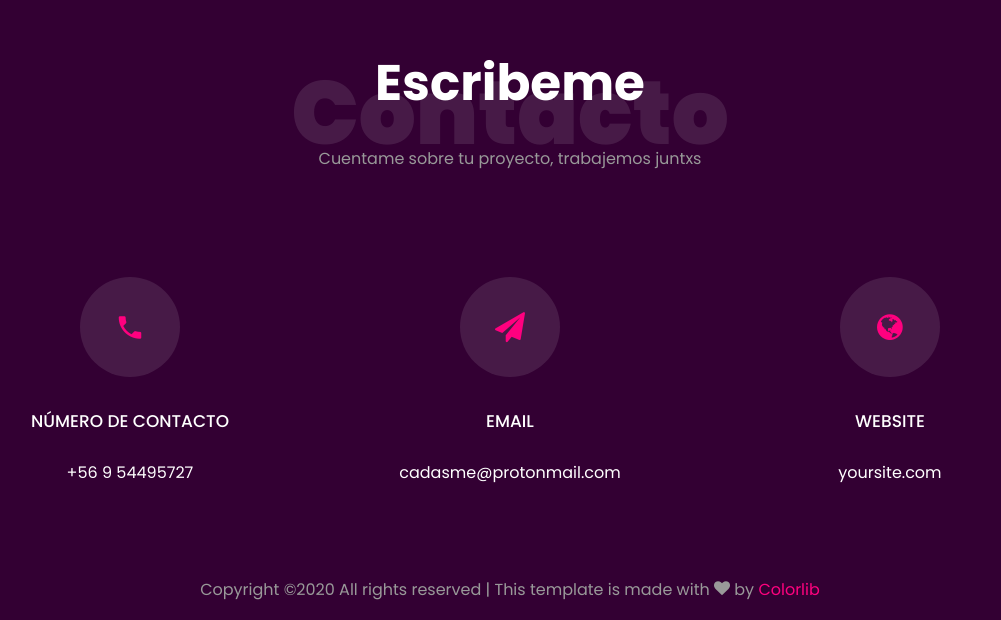
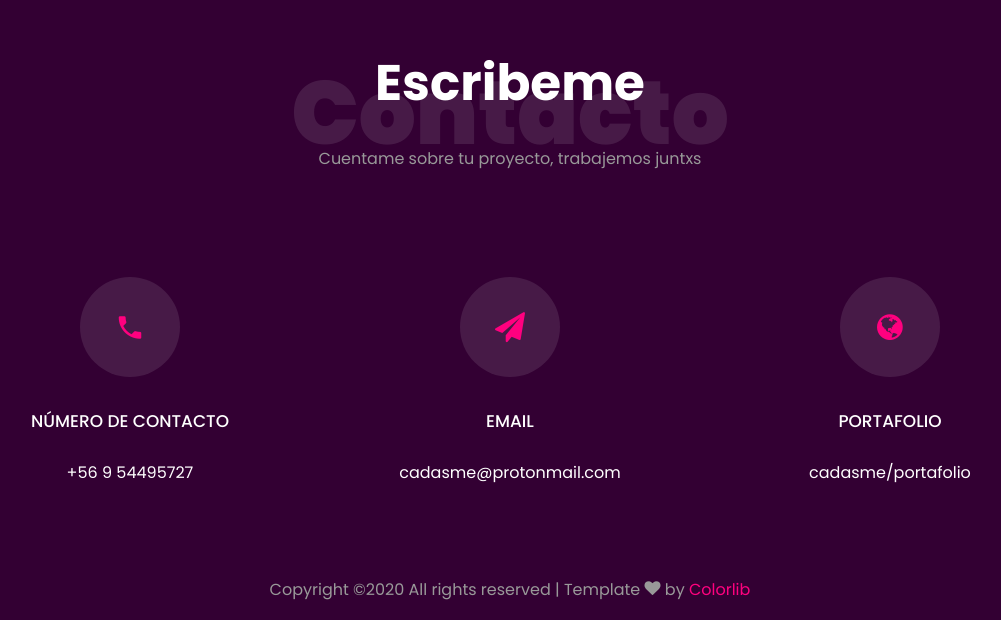
Before and after one commit to cadasme/portafolio, a plain HTML site: page index.html in a window 1280 px wide. Shown: the part 2741-3361 px from the top of the page, without its empty margins (130-1131 px from the left). Drawn offline with nearby package versions, Linux system fonts and the light colour scheme; files whose address does not match are found by name.

Commit message:
Update index.html

```diff
--- a/index.html
+++ b/index.html
@@ -1,7 +1,7 @@
 <!DOCTYPE html>
 <html lang="en">
   <head>
-    <title>CA Portafolio</title>
+    <title>Cristóbal Portafolio</title>
     <meta charset="utf-8">
     <meta name="viewport" content="width=device-width, initial-scale=1, shrink-to-fit=no">
 
@@ -614,8 +614,8 @@
           		<div class="icon d-flex align-items-center justify-content-center">
           			<span class="icon-globe"></span>
           		</div>
-          		<h3 class="mb-4">Website</h3>
-	            <p><a href="#">yoursite.com</a></p>
+          		<h3 class="mb-4">Portafolio</h3>
+	            <p><a href="https://cadasme.github.io/portafolio/">cadasme/portafolio</a></p>
 	          </div>
           </div>
         </div>
@@ -710,7 +710,7 @@
           <div class="col-md-12 text-center">
 
             <p><!-- Link back to Colorlib can't be removed. Template is licensed under CC BY 3.0. -->
-  Copyright &copy;<script>document.write(new Date().getFullYear());</script> All rights reserved | This template is made with <i class="icon-heart color-danger" aria-hidden="true"></i> by <a href="https://colorlib.com" target="_blank">Colorlib</a>
+  Copyright &copy;<script>document.write(new Date().getFullYear());</script> All rights reserved | Template <i class="icon-heart color-danger" aria-hidden="true"></i> by <a href="https://colorlib.com" target="_blank">Colorlib</a>
   <!-- Link back to Colorlib can't be removed. Template is licensed under CC BY 3.0. --></p>
           </div>
         </div>
```
